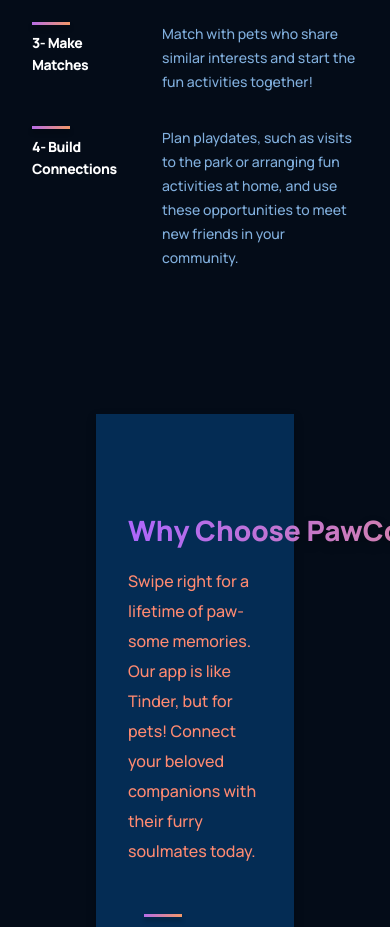
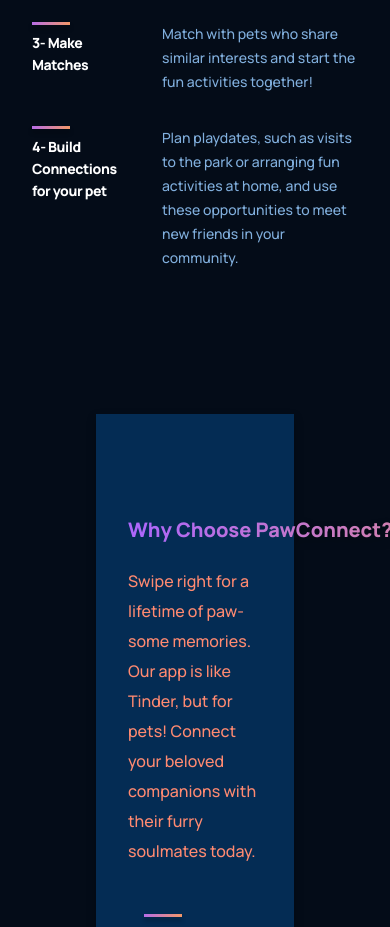
Before and after one commit to arkhanis/React_PawConnect, a React (Vite) app: page / in a window 390 px wide. Shown: the part 1300-2227 px from the top of the page. Built offline with nearby package versions, Linux system fonts and the light colour scheme.

Commit message:
features

```diff
--- a/src/components/navbar/Navbar.jsx
+++ b/src/components/navbar/Navbar.jsx
@@ -6,8 +6,8 @@
 const Menu = () => (
   <>
     <p> <a href="#home">Home</a></p>
-    <p> <a href="#how">How It Works</a></p>
-    <p> <a href="#why">Why Us</a></p>
+    <p> <a href="#howPC">How It Works</a></p>
+    <p> <a href="#whypawsC">Why Us</a></p>
     <p> <a href="#testimonials">Testimonials</a></p>
   </>
 )
--- a/src/containers/howpc/HowPC.jsx
+++ b/src/containers/howpc/HowPC.jsx
@@ -16,7 +16,7 @@
     text: 'Match with pets who share similar interests and start the fun activities together!'
   },
   {
-    title: '4- Build Connections' ,
+    title: '4- Build Connections for your pet' ,
     text: 'Plan playdates, such as visits to the park or arranging fun activities at home, and use these opportunities to meet new friends in your community.'
   }
 ]
@@ -24,7 +24,7 @@
 
 const HowPC = () => {
   return (
-    <div className='pawsC__features section__padding' id="features">
+    <div className='pawsC__features section__padding' id="howPC">
       <div className='pawsC__features-heading'>
         <h1 className='gradient__text'>How does it work?</h1>
       </div>
--- a/src/containers/whypc/WhyPC.jsx
+++ b/src/containers/whypc/WhyPC.jsx
@@ -1,6 +1,7 @@
 import React from 'react'
 import './whypc.css'
 import { Feature } from '../../components'
+
 
 const WhyPC = () => {
   return (
--- a/src/containers/whypc/whypc.css
+++ b/src/containers/whypc/whypc.css
@@ -106,7 +106,7 @@
     }
 
     .pawsC__whypawsC-heading h1 {
-        font-size: 28px;
+        font-size: 20px;
         line-height: 40px;
     }
 }
```
